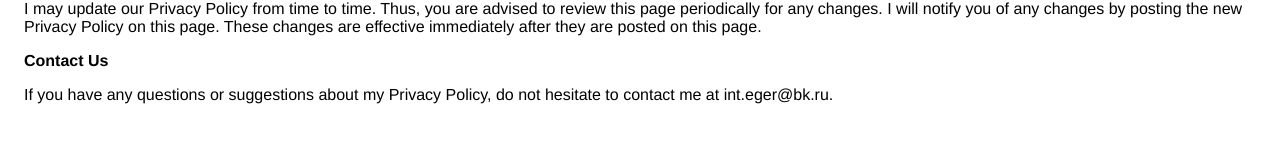
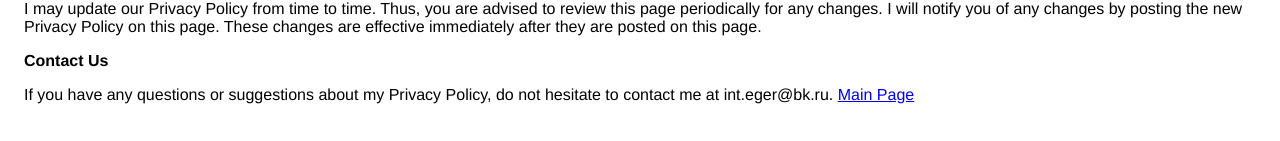
Before and after one commit to Integer869/Integer869.github.io, a plain HTML site: page privacy_policy_STE.html in a window 1280 px wide. Shown: the part 1248-1389 px from the top of the page. Drawn offline with Linux system fonts and the light colour scheme.

Commit message:
Update privacy_policy_STE.html

```diff
--- a/privacy_policy_STE.html
+++ b/privacy_policy_STE.html
@@ -114,5 +114,7 @@
                     my Privacy Policy, do not hesitate to contact
                     me at int.eger@bk.ru.
 
+         <a href="index.html">Main Page</a>
+
     </body>
     </html>
```
